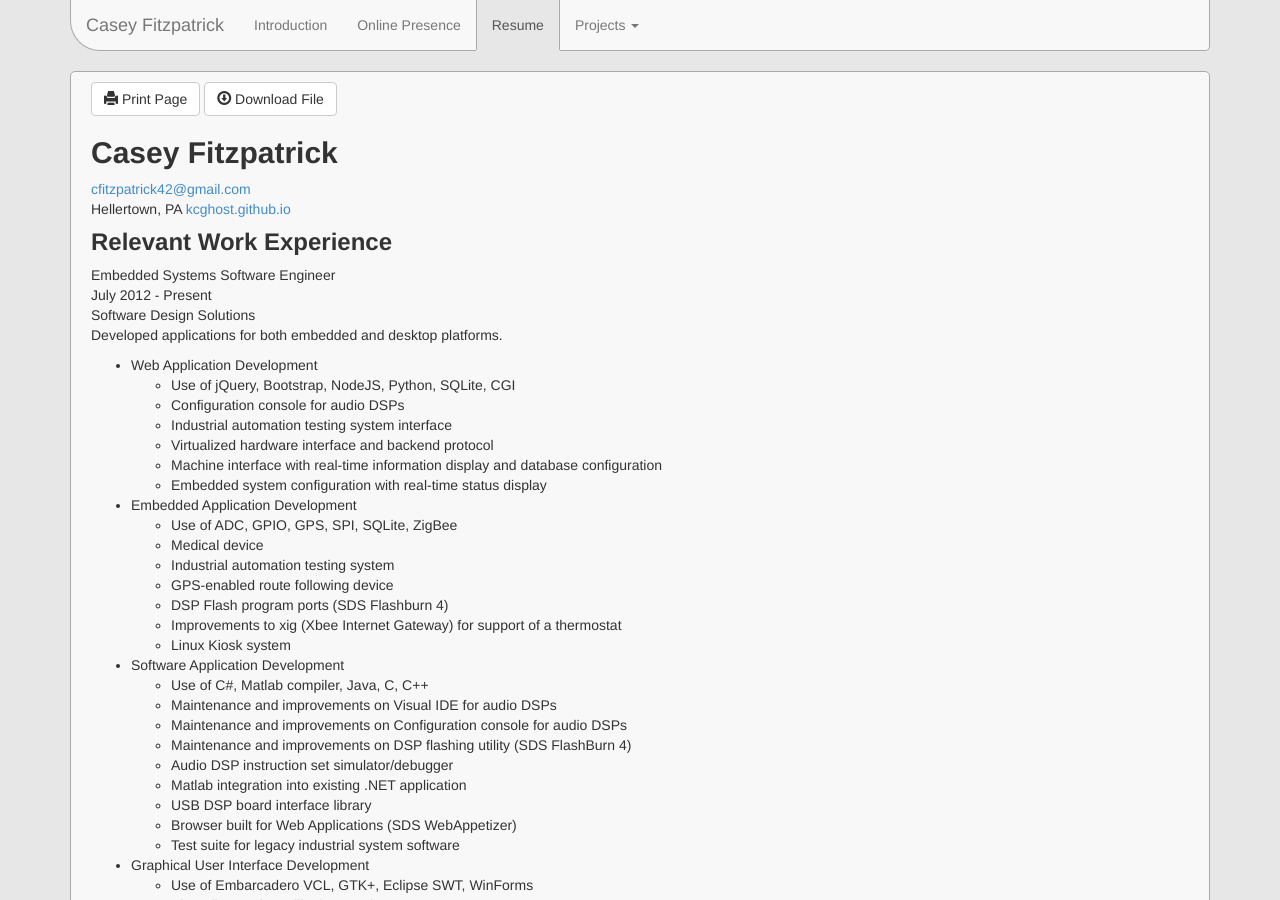
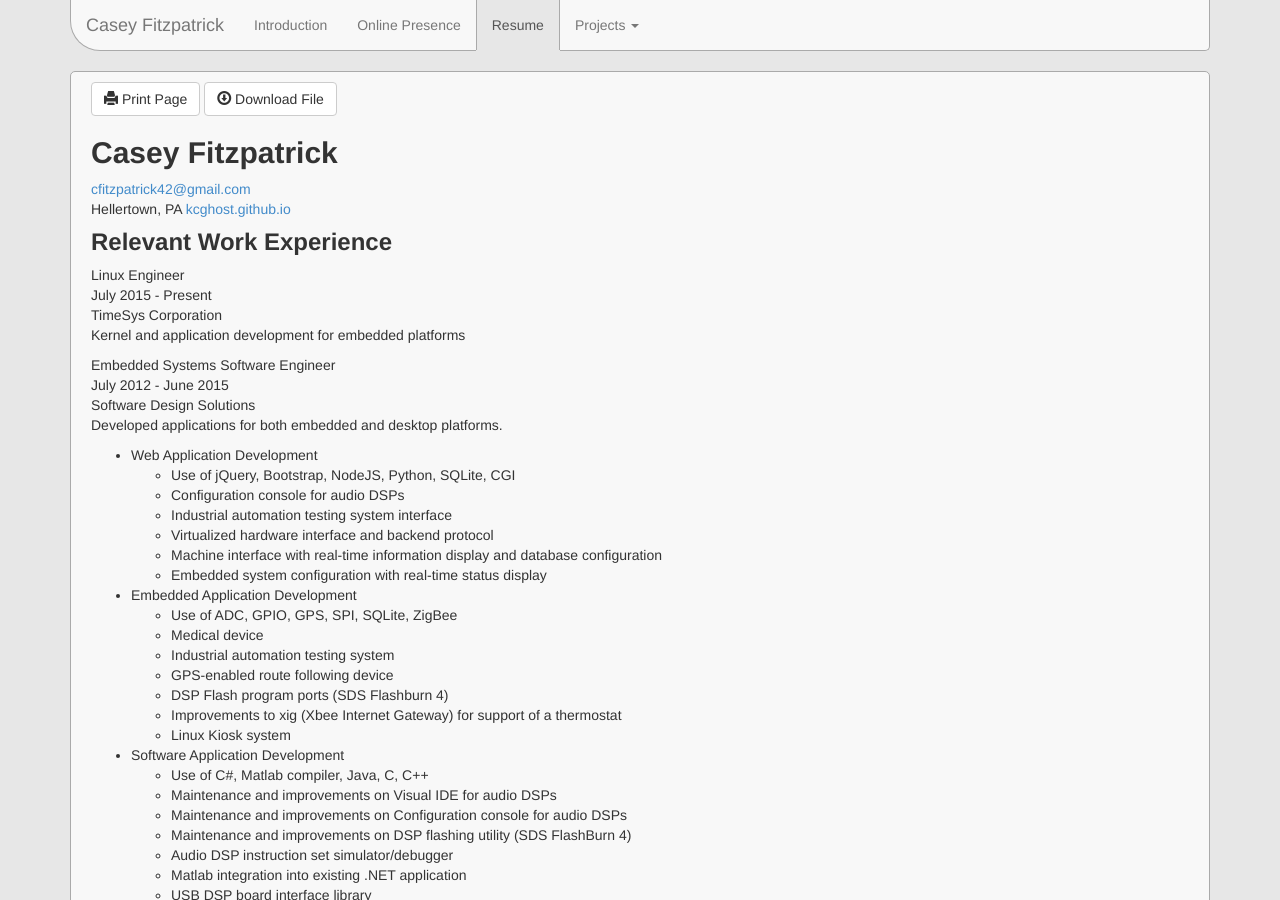
Before and after one commit to kcghost/kcghost.github.io, a Jekyll site: the page built from resume.html, in a window 1280 px wide and 900 px high. Built offline with Jekyll 4.4.1, drawn with Linux system fonts in a browser that asks for light colours.

Commit message:
Update current position in resume.

```diff
--- a/_includes/resume.md
+++ b/_includes/resume.md
@@ -4,8 +4,13 @@ Hellertown, PA
 [kcghost.github.io](http://kcghost.github.io/)
 
 ### Relevant Work Experience ###
+Linux Engineer
+July 2015 - Present
+TimeSys Corporation
+Kernel and application development for embedded platforms
+
 Embedded Systems Software Engineer
-July 2012 - Present
+July 2012 - June 2015
 Software Design Solutions
 Developed applications for both embedded and desktop platforms.
 
```
